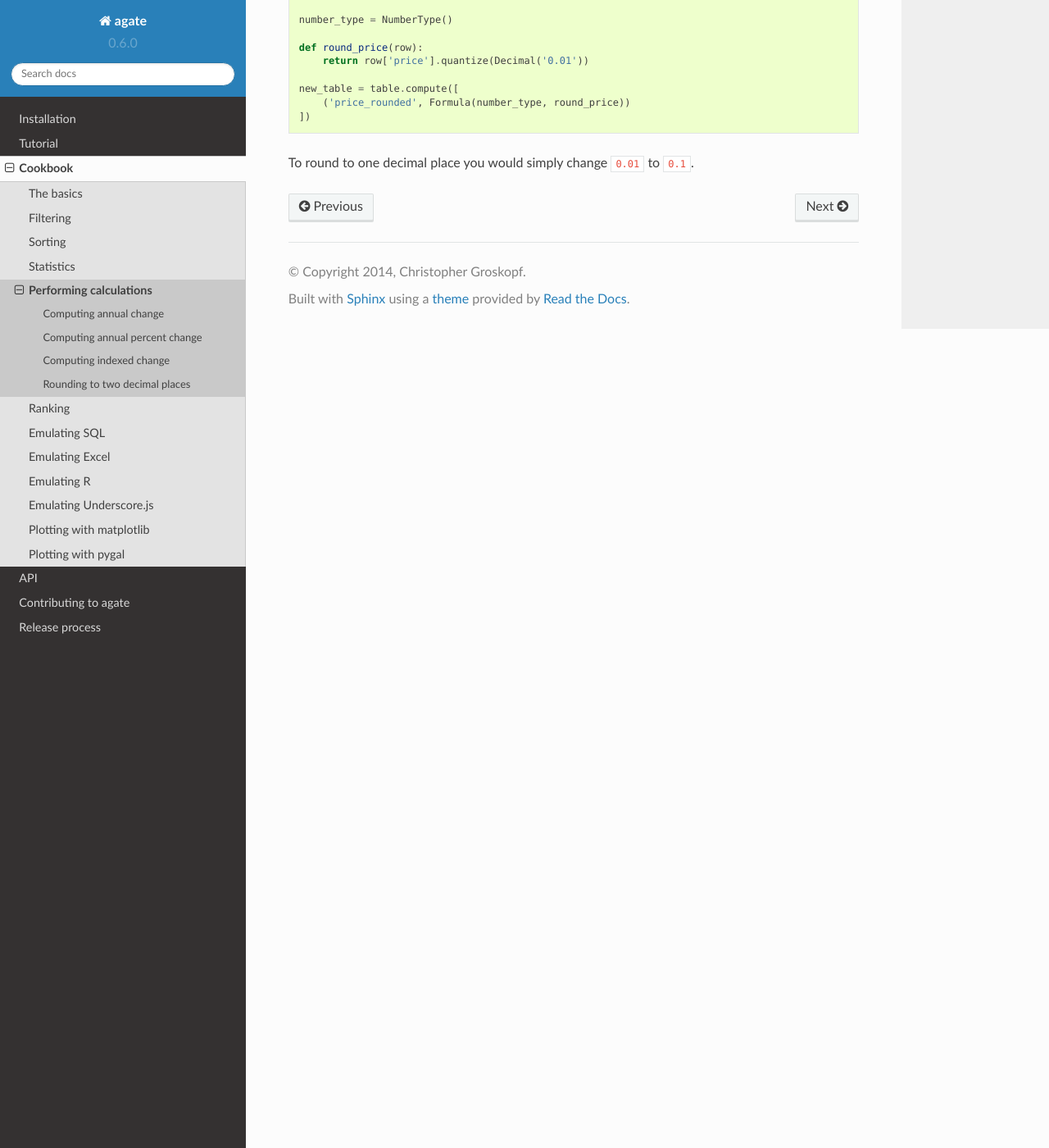
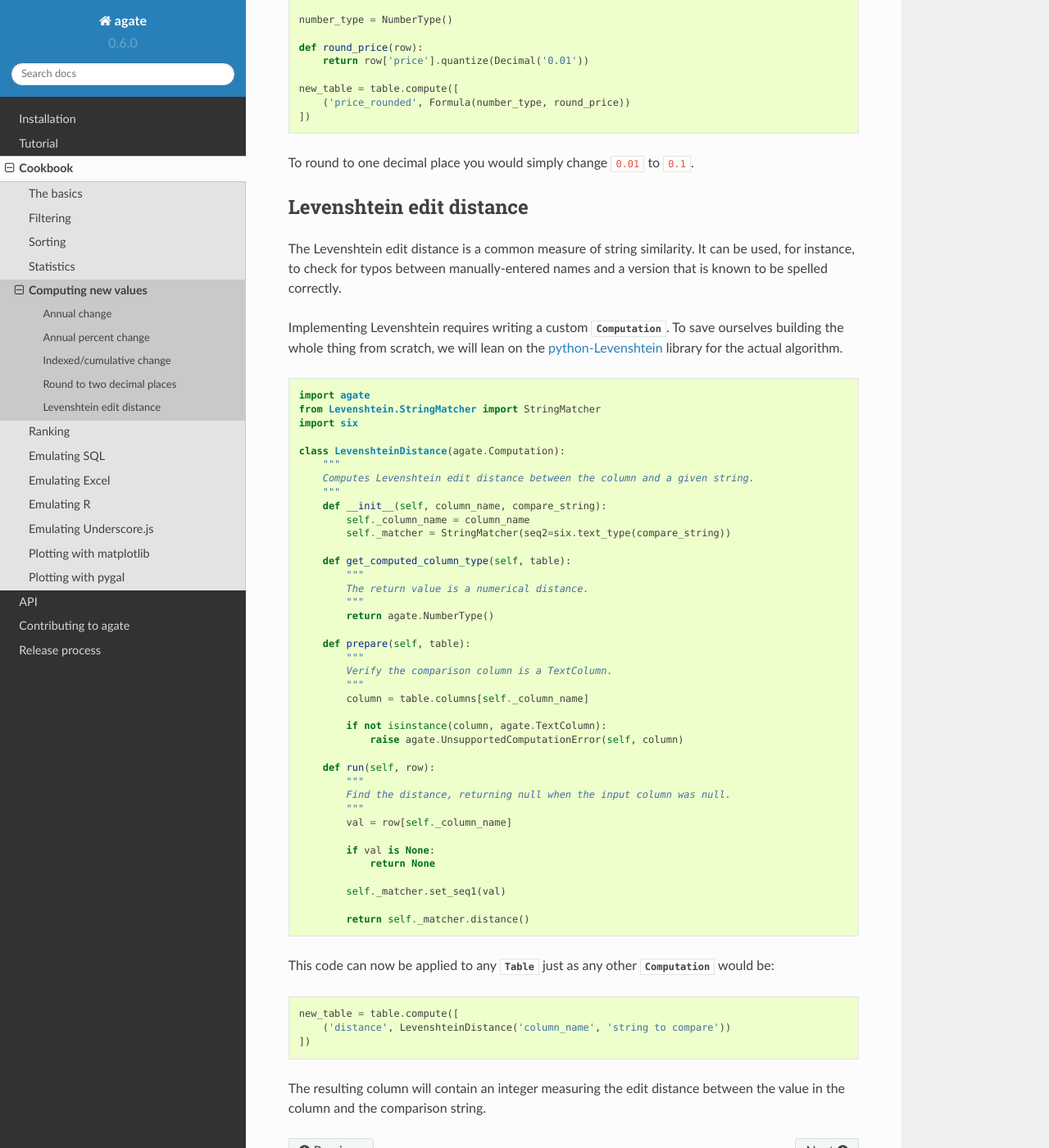
Before and after one commit to wireservice/agate, a Sphinx documentation site: the page built from docs/cookbook/calculations.rst, in a window 1280 px wide and 1400 px high, scrolled down 1556 px. Shown: the whole window at 82% size. Built offline with Sphinx 7.4.7 and the Read the Docs theme 2.0.0, drawn with Linux system fonts in a browser that asks for light colours; some of the changed text lies outside the part shown.

Commit message:
Cookbook: Levenshtein edit distance. Closes #172.

```diff
--- a/docs/cookbook/calculations.rst
+++ b/docs/cookbook/calculations.rst
@@ -1,9 +1,9 @@
-=======================
-Performing calculations
-=======================
+====================
+Computing new values
+====================
 
-Computing annual change
-========================
+Annual change
+=============
 
 You could use a :class:`.Formula` to calculate percent change, however, for your convenience agate has a built-in shortcut. For example, if your spreadsheet has a column with values for each year you could do:
 
@@ -27,8 +27,8 @@ Or, better yet, compute the whole decade using a loop:
 
     new_table = table.compute(computations)
 
-Computing annual percent change
-===============================
+Annual percent change
+=====================
 
 Want percent change instead of value change? Just swap out the :class:`.Aggregation`:
 
@@ -42,8 +42,8 @@ Want percent change instead of value change? Just swap out the :class:`.Aggregat
 
     new_table = table.compute(computations)
 
-Computing indexed change
-========================
+Indexed/cumulative change
+=========================
 
 Need your change indexed to a starting year? Just fix the first argument:
 
@@ -59,8 +59,8 @@ Need your change indexed to a starting year? Just fix the first argument:
 
 Of course you can also use :class:`.PercentChange` if you need percents rather than values.
 
-Rounding to two decimal places
-==============================
+Round to two decimal places
+===========================
 
 agate stores numerical values using Python's :class:`decimal.Decimal` type. This data type ensures numerical precision beyond what is supported by the native :func:`float` type, however, because of this we can not use Python's builtin :func:`round` function. Instead we must use :meth:`decimal.Decimal.quantize`.
 
@@ -81,3 +81,62 @@ We can use :meth:`.Table.compute` to apply the quantize to generate a rounded co
     ])
 
 To round to one decimal place you would simply change :code:`0.01` to :code:`0.1`.
+
+Levenshtein edit distance
+=========================
+
+The Levenshtein edit distance is a common measure of string similarity. It can be used, for instance, to check for typos between manually-entered names and a version that is known to be spelled correctly.
+
+Implementing Levenshtein requires writing a custom :class:`.Computation`. To save ourselves building the whole thing from scratch, we will lean on the `python-Levenshtein <https://pypi.python.org/pypi/python-Levenshtein/>`_ library for the actual algorithm.
+
+.. code-block:: python
+
+    import agate
+    from Levenshtein.StringMatcher import StringMatcher
+    import six
+
+    class LevenshteinDistance(agate.Computation):
+        """
+        Computes Levenshtein edit distance between the column and a given string.
+        """
+        def __init__(self, column_name, compare_string):
+            self._column_name = column_name
+            self._matcher = StringMatcher(seq2=six.text_type(compare_string))
+
+        def get_computed_column_type(self, table):
+            """
+            The return value is a numerical distance.
+            """
+            return agate.NumberType()
+
+        def prepare(self, table):
+            """
+            Verify the comparison column is a TextColumn.
+            """
+            column = table.columns[self._column_name]
+
+            if not isinstance(column, agate.TextColumn):
+                raise agate.UnsupportedComputationError(self, column)
+
+        def run(self, row):
+            """
+            Find the distance, returning null when the input column was null.
+            """
+            val = row[self._column_name]
+
+            if val is None:
+                return None
+
+            self._matcher.set_seq1(val)
+
+            return self._matcher.distance()
+
+This code can now be applied to any :class:`.Table` just as any other :class:`.Computation` would be:
+
+.. code-block:: python
+
+    new_table = table.compute([
+        ('distance', LevenshteinDistance('column_name', 'string to compare'))
+    ])
+
+The resulting column will contain an integer measuring the edit distance between the value in the column and the comparison string.
```
Also changed, not shown: 1 other file.
